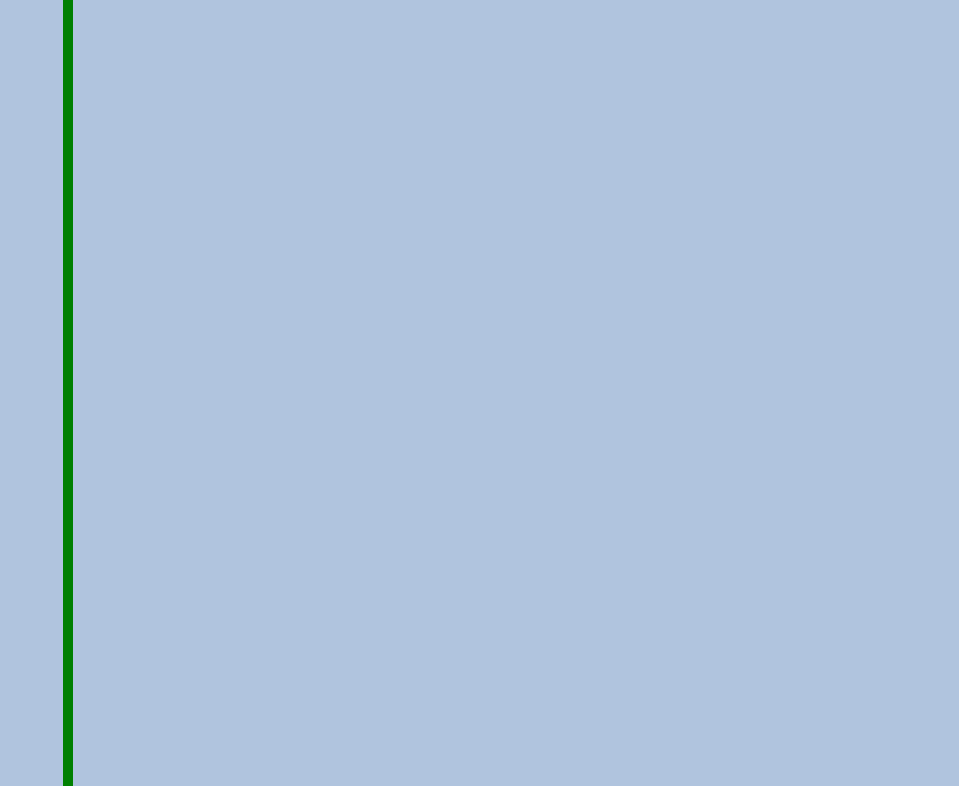
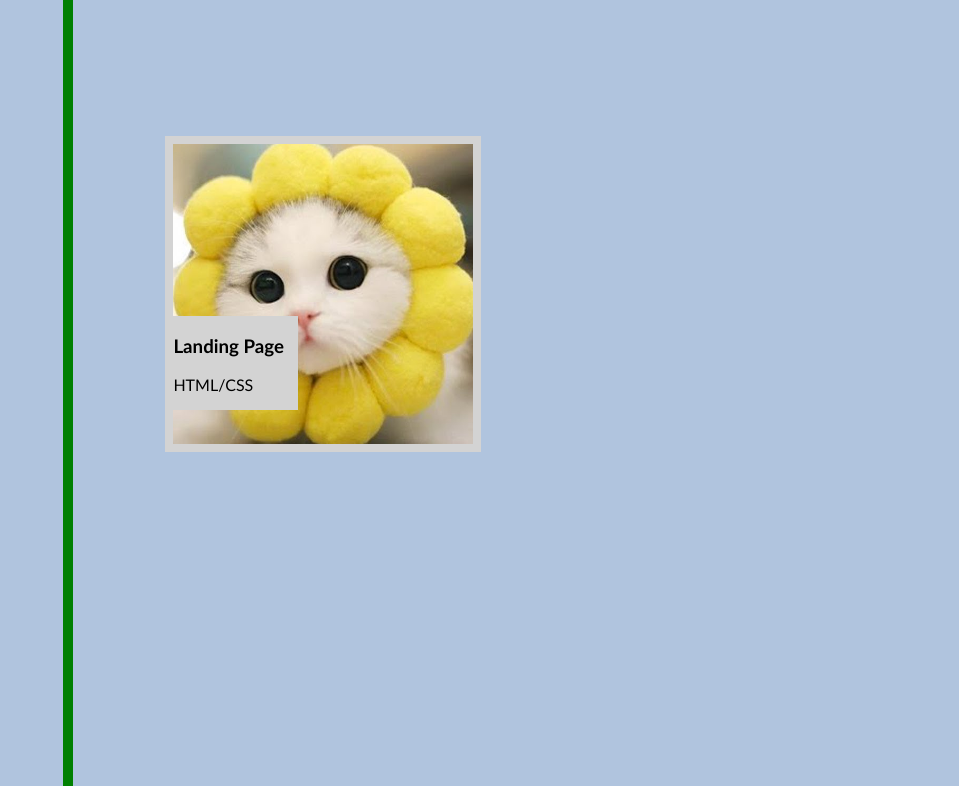
Before and after one commit to qosole/work-portfolio, a plain HTML site: page index.html in a window 1280 px wide. Shown: the part 1364-2150 px from the top of the page, without its empty margins (321-1280 px from the left). Drawn offline with Linux system fonts and the light colour scheme.

Commit message:
Add 2nd work entry

```diff
--- a/assets/css/style.css
+++ b/assets/css/style.css
@@ -90,6 +90,7 @@ nav a {
     color: green;
 }
 
+    /* 1st work entry */
     #work-screenshot-1 {
         position: absolute;
         width: 960px;
@@ -107,3 +108,23 @@ nav a {
         left: 38%;
         margin-left: 8px;
     }
+
+    /* 2nd work entry */
+    #work-screenshot-2 {
+        position: absolute;
+        width: 300px;
+        background: lightgray;
+        top: 1500px;
+        left: 38%;
+        padding: 8px;
+        height: 300px;
+    }
+
+    #work-title-2 {
+        position: absolute;
+        width: 125px;
+        background: lightgray;
+        top: 1680px;
+        left: 38%;
+        margin-left: 8px;
+    }
--- a/index.html
+++ b/index.html
@@ -63,5 +63,20 @@
             HTML/CSS
         </p>
     </div>
+
+    <!--Work screenshot 2-->
+    <div id="work-screenshot-2">
+        <img src="./assets/images/landing-page-snapshot.png" alt="Screenshot of Landing Page website" width="100%" height="100%">
+    </div>
+
+    <!--Work title 2-->
+    <div id="work-title-2">
+        <h3>Landing Page</h3>
+        <p>
+            HTML/CSS
+        </p>
+    </div>
+
+
 </body>
 </html>
```
Also changed, not shown: assets/images/css-cheatsheet-snapshot.png (added), assets/images/landing-page-snapshot.png (added). Lines whose indentation alone changed are shown as unchanged.
